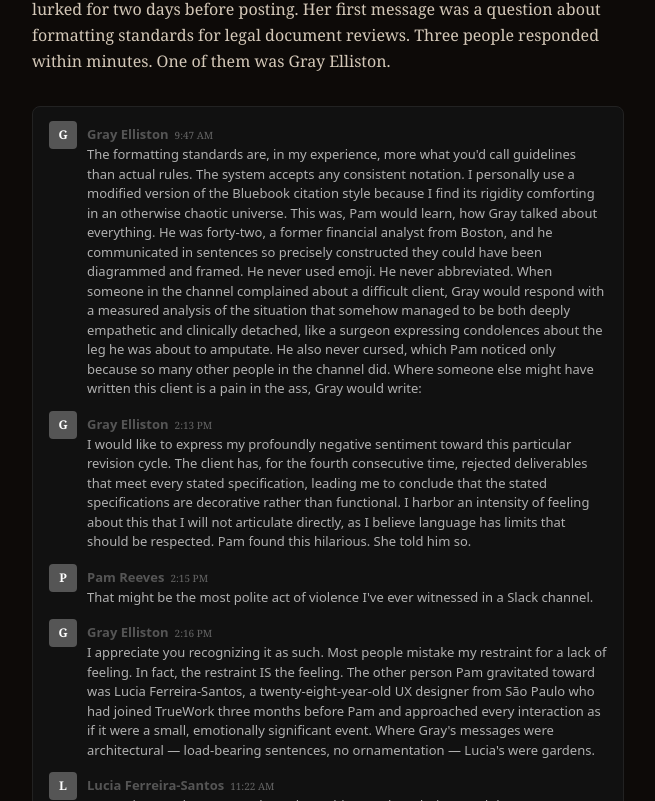
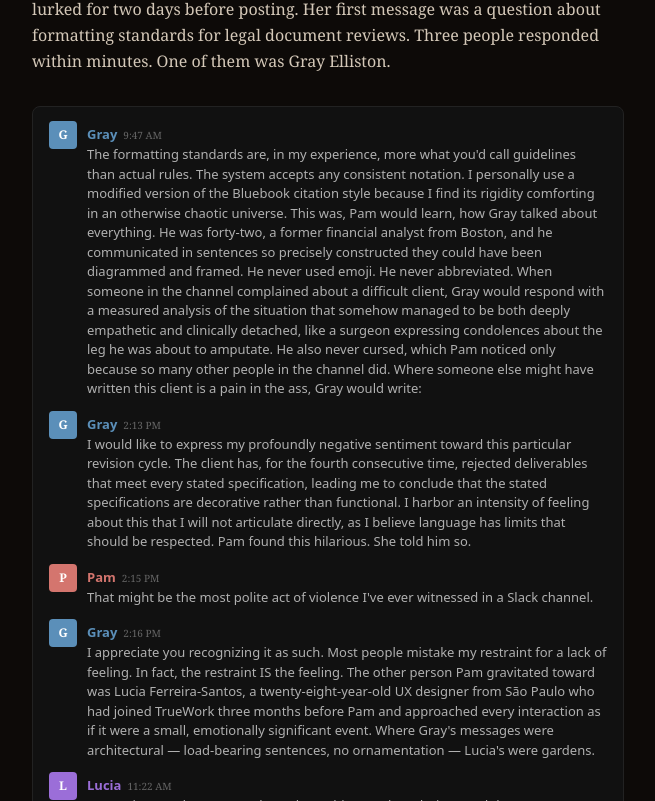
Before and after one commit to willyogo/the-alignment-problem, a Next.js app: page /chapter/the-lagos-proposal in a window 1280 px wide. Shown: the part 2599-3400 px from the top of the page, without its empty margins (312-967 px from the left). Built offline with nearby package versions, Linux system fonts and the light colour scheme.

Commit message:
fix: consistent colored avatars and uppercase initials for Slack messages

```diff
--- a/src/components/artifacts/SlackArtifact.tsx
+++ b/src/components/artifacts/SlackArtifact.tsx
@@ -1,14 +1,48 @@
-const USER_COLORS: Record<string, string> = { Gray: "#6B7B8B", Lucia: "#7B68EE", Pam: "#D4756E", Marcus: "#888888", default: "#555555" };
+const USER_COLORS: Record<string, string> = {
+  gray: "#5B8FB9",
+  lucia: "#9B6ED8",
+  pam: "#D4756E",
+  marcus: "#6BAF7D",
+  janet: "#D4A24E",
+  steph: "#D87B9E",
+};
+
+const DEFAULT_COLOR = "#555555";
+
+function getUserColor(user: string): string {
+  const lower = user.toLowerCase();
+  for (const [name, color] of Object.entries(USER_COLORS)) {
+    if (lower === name || lower.startsWith(name + " ") || lower.startsWith(name + ".")) {
+      return color;
+    }
+  }
+  return DEFAULT_COLOR;
+}
+
+function getDisplayName(user: string): string {
+  // "lucia.ferreirasantos" → "Lucia"
+  if (user.includes(".")) {
+    return user.split(".")[0].charAt(0).toUpperCase() + user.split(".")[0].slice(1);
+  }
+  // "Lucia Ferreira-Santos" → "Lucia"
+  return user.split(" ")[0];
+}
+
+function getInitial(user: string): string {
+  return getDisplayName(user).charAt(0).toUpperCase();
+}
+
 export function SlackArtifact({ messages }: { messages: Array<{ user: string; timestamp: string; text: string }> }) {
   return (
     <div className="my-8 bg-[#111] border border-[#222] rounded-lg py-2">
       {messages.map((msg, i) => {
-        const color = USER_COLORS[msg.user] || USER_COLORS.default;
+        const color = getUserColor(msg.user);
+        const displayName = getDisplayName(msg.user);
         return (
           <div key={i} className="slack-message">
-            <div className="slack-avatar" style={{ background: color }}>{msg.user[0]}</div>
+            <div className="slack-avatar" style={{ background: color }}>{getInitial(msg.user)}</div>
             <div>
-              <div><span className="slack-username" style={{ color }}>{msg.user}</span><span className="slack-timestamp">{msg.timestamp}</span></div>
+              <div><span className="slack-username" style={{ color }}>{displayName}</span><span className="slack-timestamp">{msg.timestamp}</span></div>
               <div className="slack-text">{msg.text}</div>
             </div>
           </div>
```
